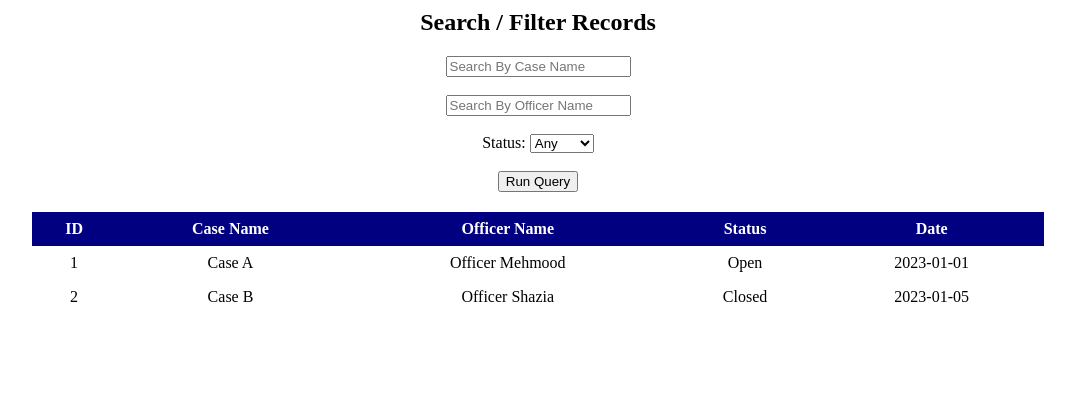
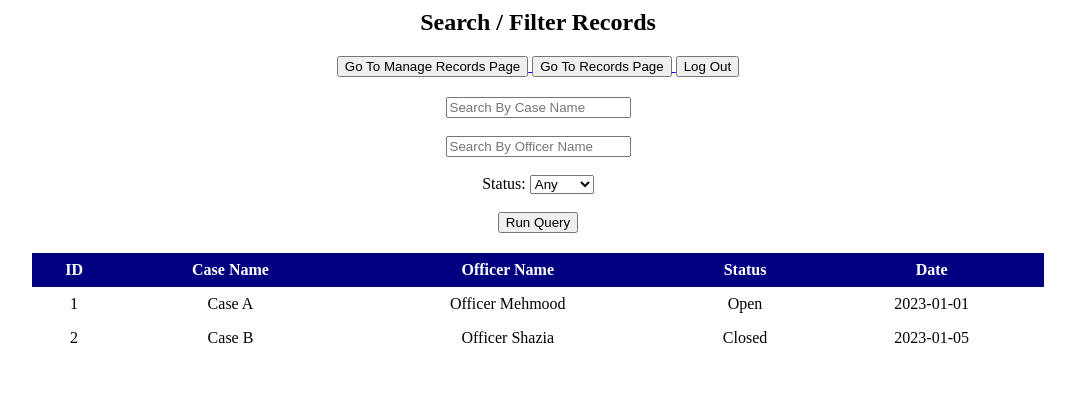
Before and after one commit to Syed-Ayaan-Ahmed-Mumtaz/webAppCRMS, a Flask app: page /queries in a window 1280 px wide. Shown: the part 181-601 px from the top of the page, without its empty margins (102-1177 px from the left). Run offline with Flask 3, Linux system fonts and the light colour scheme.

Commit message:
Manage Records Webpage Button Fixed attempt 2

```diff
--- a/app.py
+++ b/app.py
@@ -58,8 +58,9 @@ def manage_records():
         return redirect(url_for('manage_records'))
 
     dummy_records= [
-        {"id": 1, "name": "Case A", "officer": "Officer Mehmood", "date": "2023-01-01", "status": "Open"},
-        {"id": 2, "name": "Case B", "officer": "Officer Shazia", "date": "2023-01-05", "status": "Closed"},
+        {"id": 1, "name": "Case A", "description": "Robbery", "date": "2023-01-01", "status": "Open"},
+        {"id": 2, "name": "Case B", "description": "Theft", "date": "2023-01-05", "status": "Closed"},
     ]
+    return render_template('manage.html', records=dummy_records)
 if __name__ == '__main__':
     app.run(debug=True)
--- a/templates/queries.html
+++ b/templates/queries.html
@@ -14,6 +14,18 @@
 
     <div class="records-container">
         <h2>Search / Filter Records</h2>
+        <!--Navigation Buttons-->
+        <div style="margin-bottom: 20px;">
+            <a href="{{ url_for('manage_records') }}">
+                <button>Go To Manage Records Page</button>
+            </a>
+            <a href="{{ url_for('records')}}">
+                <button>Go To Records Page</button>
+            </a>
+            <a href="{{ url_for('home') }}">
+                <button>Log Out</button>
+            </a>
+        </div>
         <form method="post" action="{{ url_for('queries') }}">
             <input type="text" name="name" placeholder="Search By Case Name"><br><br>
             <input type="text" name="officer" placeholder="Search By Officer Name"><br><br>
--- a/templates/records.html
+++ b/templates/records.html
@@ -23,7 +23,7 @@
             <a href="{{ url_for('manage_records')}}">
                 <button>Go To Manage Records Page</button>
             </a>
-            <a href="{{ url_for('login') }}">
+            <a href="{{ url_for('home') }}">
                 <button>Log Out</button>
             </a>
         </div>
```
Also changed, not shown: templates/manage.html (+14 -2 lines).
